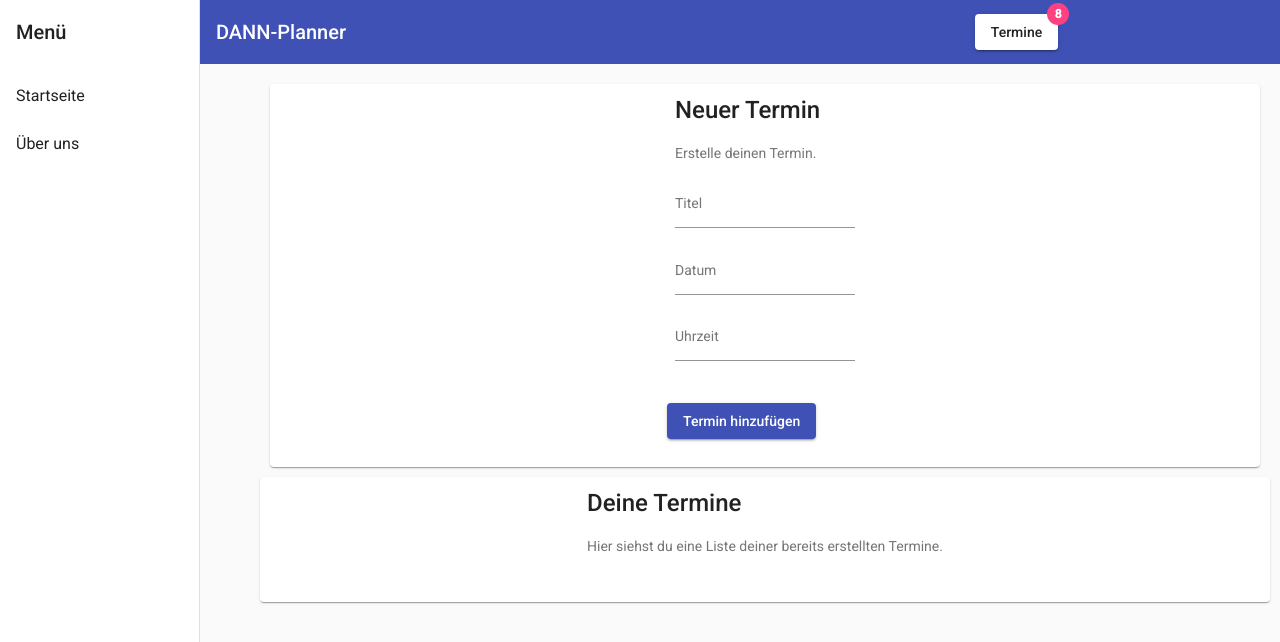
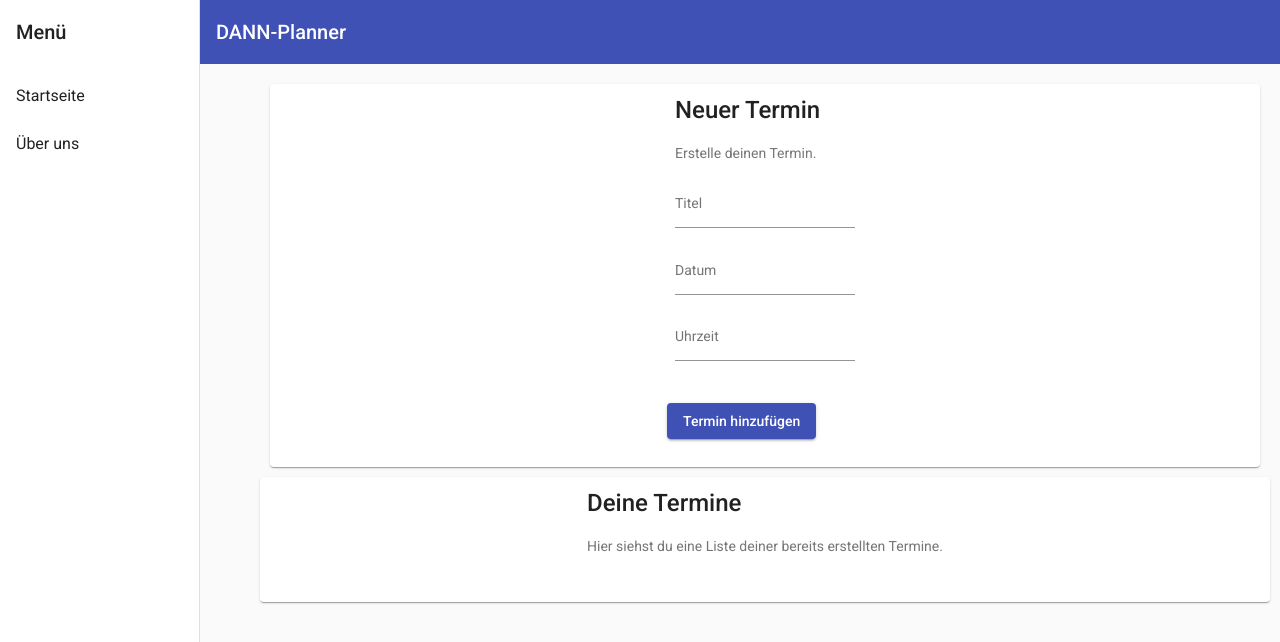
Before and after one commit to ninaeberle/my-planner, an Angular app: page / in a window 1280 px wide. Shown: the top 642 px of the page. Built offline with nearby package versions, Linux system fonts and the light colour scheme.

Commit message:
removed badge

```diff
--- a/src/app/app.module.ts
+++ b/src/app/app.module.ts
@@ -21,7 +21,6 @@ import { MatCheckboxModule } from '@angular/material/checkbox';
 import { MatSliderModule } from '@angular/material/slider';
 import {MatCardModule} from '@angular/material/card';
 import {MatDatepickerModule} from '@angular/material/datepicker';
-import {MatBadgeModule} from '@angular/material/badge';
 import {MatInputModule} from '@angular/material/input';
 
 
@@ -48,7 +47,6 @@ import {MatInputModule} from '@angular/material/input';
     MatSliderModule,
     MatCardModule,
     MatDatepickerModule,
-    MatBadgeModule,
     MatInputModule
 
   ],
--- a/src/app/nav/nav.component.html
+++ b/src/app/nav/nav.component.html
@@ -21,10 +21,6 @@
         <mat-icon aria-label="Side nav toggle icon">menu</mat-icon>
       </button>
       <span>DANN-Planner</span>
-      <button style="margin-left: 60%;" mat-raised-button color="basic"
-          matBadge="8" matBadgePosition="after" matBadgeColor="accent">
-        Termine
-      </button>
     </mat-toolbar>
     <!-- Add Content Here -->
     <ng-content>
```
